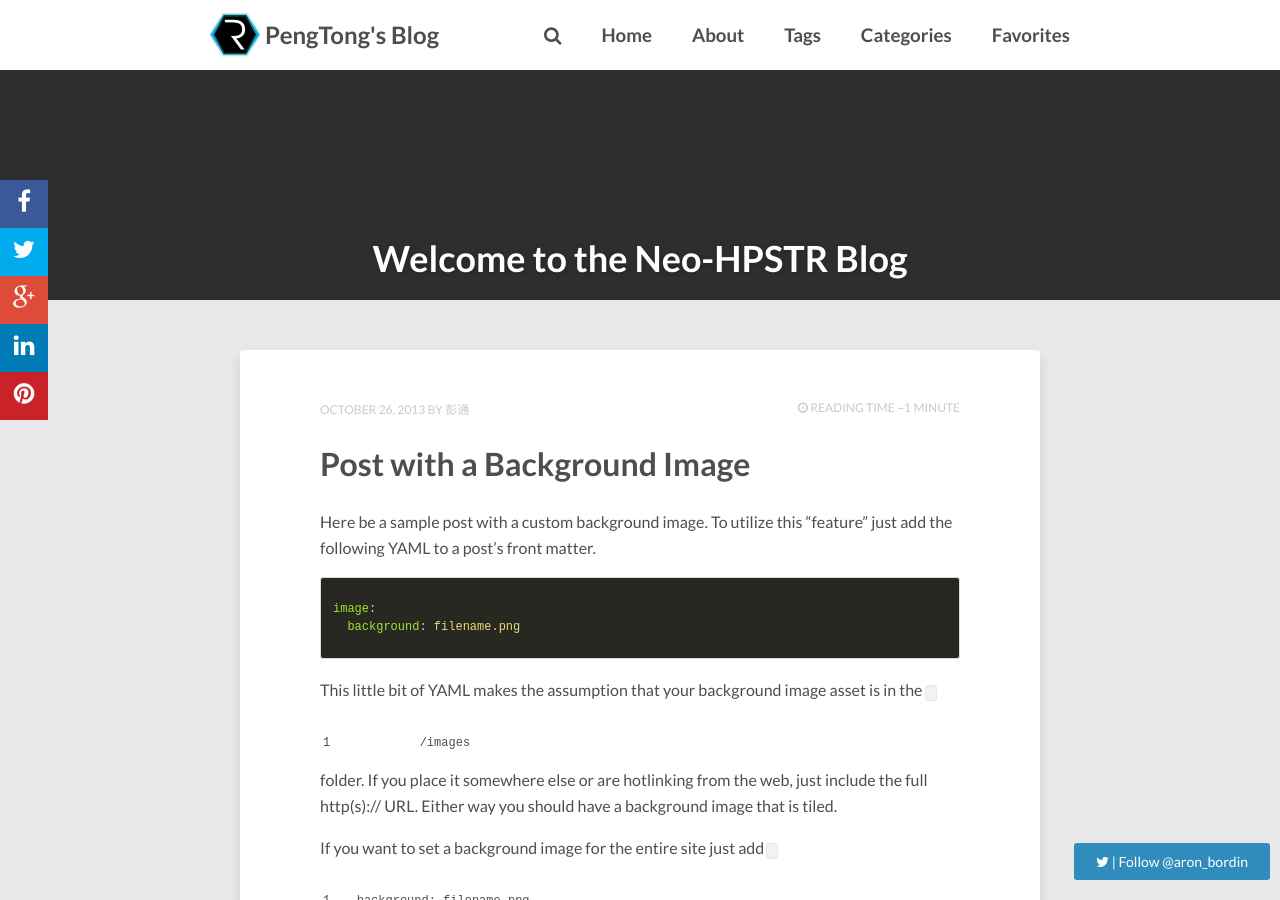
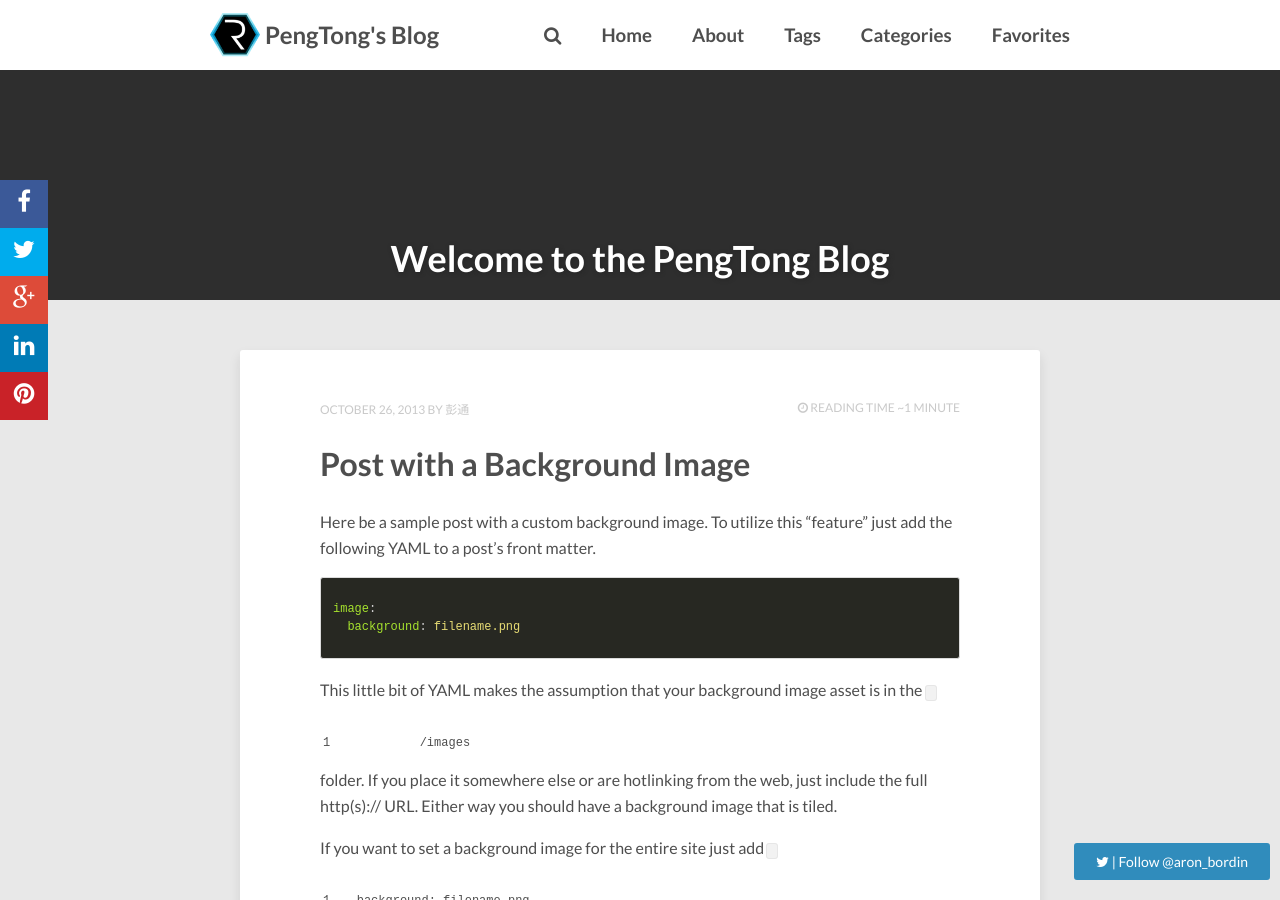
Before and after one commit to sunhanpt/sunhanpt.github.com, a Jekyll site: the page built from index.html, in a window 1280 px wide and 900 px high. Built offline with Jekyll 4.4.1, drawn with Linux system fonts in a browser that asks for light colours; nearby versions of some CDN libraries; the list of posts is cut into pages by our own code; comment, search, counter and statistics services are not loaded.

Commit message:
D:[修改文案]

```diff
--- a/index.html
+++ b/index.html
@@ -1,6 +1,6 @@
 ---
 layout: post-index
-title: "Welcome to the Neo-HPSTR Blog"
+title: "Welcome to the PengTong Blog"
 description: "Describe this nonsense."
 tags: [Jekyll, theme, themes, responsive, blog, modern]
 comments: false
```
